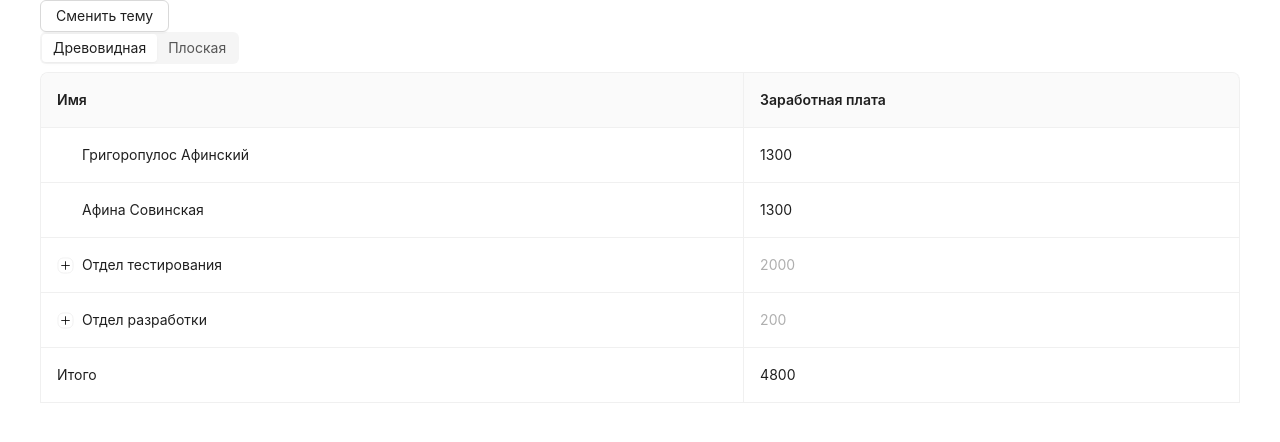
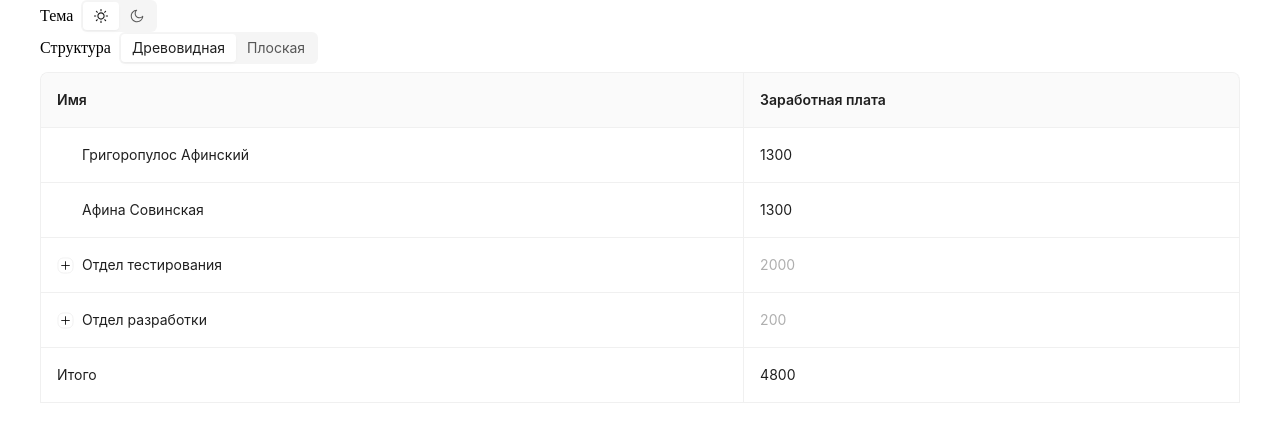
Before and after one commit to Marie8215/nauka-test-app, a React (Vite) app: page / in a window 1280 px wide. Shown: the top 442 px of the page. Built offline with nearby package versions, Linux system fonts and the light colour scheme.

Commit message:
переключатель темы с иконками

```diff
--- a/package.json
+++ b/package.json
@@ -10,6 +10,7 @@
     "preview": "vite preview"
   },
   "dependencies": {
+    "@ant-design/icons": "^6.0.0",
     "antd": "^5.24.5",
     "normalize.css": "^8.0.1",
     "react": "^19.0.0",
--- a/src/components/employeesPage/employeesPage.jsx
+++ b/src/components/employeesPage/employeesPage.jsx
@@ -72,6 +72,7 @@ export const EmployeesPage = ({ employees }) => {
     <>
       <Space direction="vertical" style={{ width: "100%" }}>
         <Space>
+          Структура
           <Segmented
             value={isTreeView}
             onChange={setIsTreeView}
--- a/src/components/layout/layout.jsx
+++ b/src/components/layout/layout.jsx
@@ -1,25 +1,31 @@
-import { Button, ConfigProvider } from "antd";
+import { Button, ConfigProvider, Segmented, Space } from "antd";
 import { useContext } from "react";
 import { ThemeContext } from "../theme-context/theme-context";
 import styles from "./layout.module.css";
+import { MoonOutlined, SunOutlined } from "@ant-design/icons";
 
 export const Layout = ({ children }) => {
-  const getThemeAlgorithm = () => {
-    let themeContext = useContext(ThemeContext);
-    return themeContext.theme.algorithm;
-  };
-
-  const { switchTheme } = useContext(ThemeContext);
+  const { switchTheme, theme } = useContext(ThemeContext);
 
   return (
     <>
       <ConfigProvider
         theme={{
-          algorithm: getThemeAlgorithm(),
+          algorithm: theme.algorithm,
         }}
       >
         <div className={styles.wrapper}>
-          <Button onClick={switchTheme}>Сменить тему</Button>
+          <Space>
+            Тема
+            <Segmented
+              value={theme.isLight}
+              onChange={switchTheme}
+              options={[
+                { label: <SunOutlined />, value: true },
+                { label: <MoonOutlined />, value: false },
+              ]}
+            />
+          </Space>
           {children}
         </div>
       </ConfigProvider>
```
Also changed, not shown: 1 other file (tests, documents, lock files or other folders).
